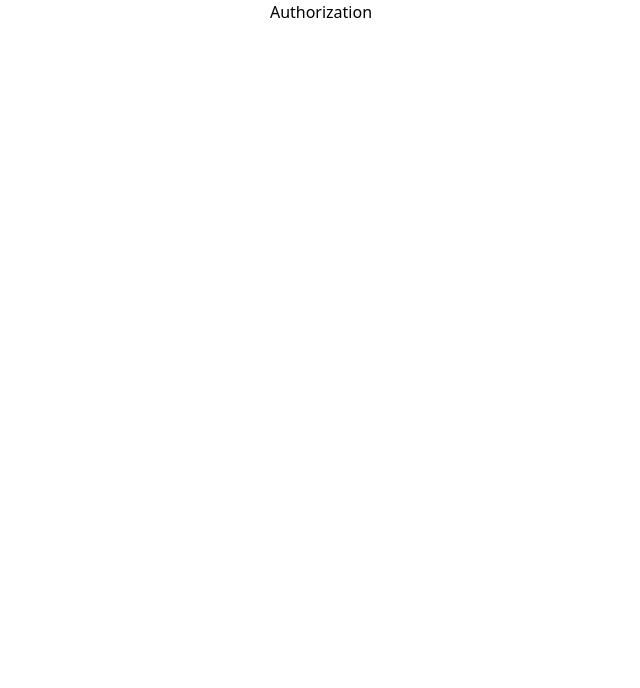
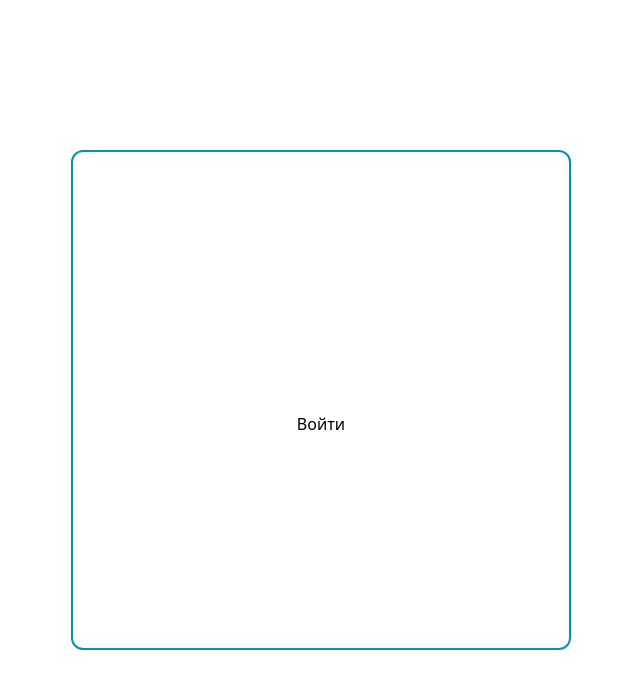
Before and after one commit to nwebiestudio/queryengine, a React (Create React App) app in the folder src/client/: page / in a window 1280 px wide. Shown: the top 688 px of the page, without its empty margins (319-959 px from the left). Built offline with nearby package versions, Linux system fonts and the light colour scheme.

Commit message:
authorization

```diff
--- a/src/client/src/components/Authorization.tsx
+++ b/src/client/src/components/Authorization.tsx
@@ -2,6 +2,12 @@ import React from 'react'
 
 export default function Authorization() {
   return (
-    <div>Authorization</div>
+    <div className='flex flex-col justify-center items-center w-screen h-screen'>
+        <form className='flex flex-col justify-center items-center w-[500px] h-[500px] border-2 rounded-xl border-cyan-600'>
+            <input type="login" />
+            <input type="password" />
+            <a href="/">Войти</a>
+        </form>
+    </div>
   )
 }
```
